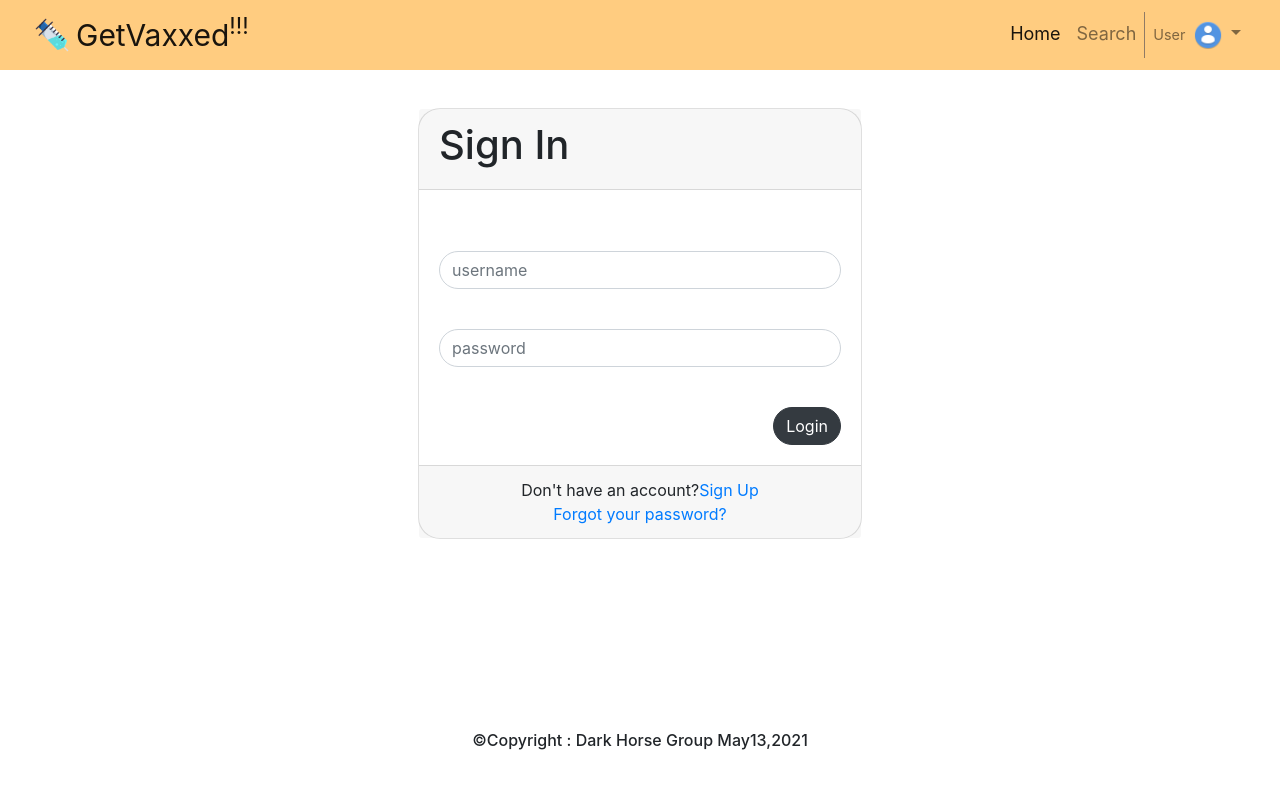
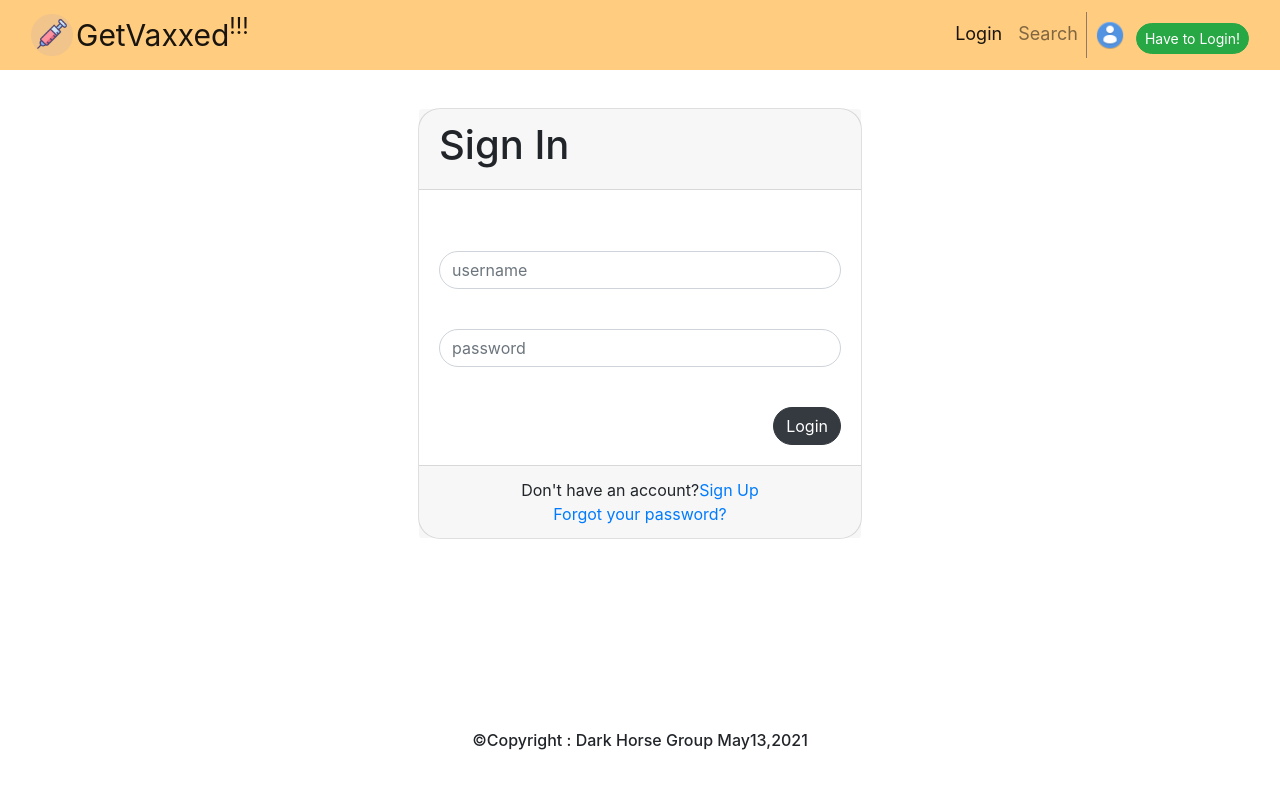
Before and after one commit to tkuebler12/GetVaxxed, a React (Create React App) app in the folder client/: page / in a window 1280 px wide. Shown: the top 788 px of the page. Built offline with nearby package versions, Linux system fonts and the light colour scheme.

Commit message:
seperate search page and homepage;change nav user link add btn

```diff
--- a/client/package.json
+++ b/client/package.json
@@ -6,7 +6,9 @@
     "@testing-library/jest-dom": "^5.12.0",
     "@testing-library/react": "^11.2.6",
     "@testing-library/user-event": "^12.8.3",
+    "bootstrap": "^4.6.0",
     "react": "^17.0.2",
+    "react-bootstrap": "^1.6.0",
     "react-dom": "^17.0.2",
     "react-router-dom": "^5.2.0",
     "react-scripts": "4.0.3",
--- a/client/src/App.js
+++ b/client/src/App.js
@@ -1,19 +1,23 @@
-import React from "react";
+import React, {useState} from "react";
 import { BrowserRouter as Router, Route, Switch } from "react-router-dom";
 import Nav from "./components/Nav";
 import Footer from "./components/Footer";
 import Home from "./pages/Home";
+import Login from "./pages/Login";
 import Search from "./pages/Search";
 
 
 function App() {
+    const [loggedIn, setLoggedIn] = useState(false);
+
+
 	return (
 		<Router>
-			<Nav />
+			<Nav loggedIn={loggedIn} />
 			<div>
 				<Switch>
 					<Route exact path={["/", "/home"]}>
-						<Home />
+						{loggedIn ? <Home /> : <Login />}
 					</Route>
 					<Route exact path={["/search"]}>
 						<Search />
--- a/client/src/components/Nav/index.js
+++ b/client/src/components/Nav/index.js
@@ -1,14 +1,16 @@
 import React from "react";
 import { Link } from "react-router-dom";
+import {Button} from "react-bootstrap";
 import "./Nav.css";
 
-function Nav() {
+function Nav({loggedIn}) {
+
   return (
     <header>
       <nav className="navbar-expand-lg navbar navbar-light">
         <div className="container-fluid">
           <div className="navbar-brand-icon">
-            <img id="logo" alt="logo" src="../logo1.png" />
+            <img id="logo" alt="logo" src="../inject2.png" />
           </div>
           <a className="navbar-brand" href="/"> GetVaxxed<sup>!!!</sup></a>
           <button className="navbar-toggler" type="button" data-bs-toggle="collapse" data-bs-target="#navbarNav" aria-controls="navbarNav" aria-expanded="false" aria-label="Toggle navigation">
@@ -17,31 +19,21 @@ function Nav() {
           <div className="collapse navbar-collapse" id="navbarNav">
             <ul className="navbar-nav ml-auto">
               <li className="nav-item">
-                <Link to="/" className="nav-link active">Home</Link>
+                {loggedIn ?<Link to="/" className="nav-link active">Home</Link> : <Link to="/" className="nav-link active">Login</Link>}
               </li>
               <li className="nav-item">
                 <Link to="/search" className="nav-link">Search</Link>
               </li>
               <div className="topbar-divider d-none d-sm-block"></div>
-              <li className="nav-item dropdown no-arrow">
-                <a className="nav-link dropdown-toggle" href="#home" id="userDropdown" role="button"
+              <li className="nav-item">
+                <a className="nav-link" href="#home" id="userDropdown" role="button"
                   data-toggle="dropdown" aria-haspopup="true" aria-expanded="false">
-                  <span className="mr-2 d-none d-lg-inline text-gray-600 small">User</span>
                   <img alt="user" className="img-profile rounded-circle"
                     src="../user2.png"></img>
                 </a>
-                <div className="dropdown-menu dropdown-menu-right shadow animated--grow-in"
-                  aria-labelledby="userDropdown">
-                  <a className="dropdown-item" href="#home">
-                    <i className="fas fa-user fa-sm fa-fw mr-2 text-gray-400"></i>
-                                    Login
-                                </a>
-                  <div className="dropdown-divider"></div>
-                  <a className="dropdown-item" href="#home" data-toggle="modal" data-target="#logoutModal">
-                    <i className="fas fa-sign-out-alt fa-sm fa-fw mr-2 text-gray-400"></i>
-                                    Logout
-                                </a>
-                </div>
+              </li>
+              <li>
+                {loggedIn ? <Button variant="danger btn-sm" >Logout</Button> : <Button variant="success btn-sm" >Have to Login!</Button>}
               </li>
             </ul>
           </div>
--- a/client/src/pages/Home.js
+++ b/client/src/pages/Home.js
@@ -1,12 +1,21 @@
 import React from "react";
-import Login from "../components/Login";
+import { Link } from "react-router-dom";
 
-const Home =() => {
+
+const Home = () => {
     return (
-        <div>
-            <Login />
+        <div className="container">
+            <div className="card fluid">
+                <div className="card-header fluid bg-orange">
+                    <h1>Welcome to our site!</h1>
+                </div>
+                <div className="card-body">
+                    <p>This is a vaccination search website!</p>
+                    <p>You can search zip /city to find the vaccine spot near you!</p>
+                    <Link to="/search" className="btn btn-primary">Let's try it !</Link>
+                </div>
+            </div>
         </div>
-
     );
 }
 
```
Also changed, not shown: client/src/pages/Login/Login.css (renamed from client/src/components/Login/Login.css), client/src/pages/Login/index.js (renamed from client/src/components/Login/index.js), 1 other file (tests, documents, lock files or other folders).
